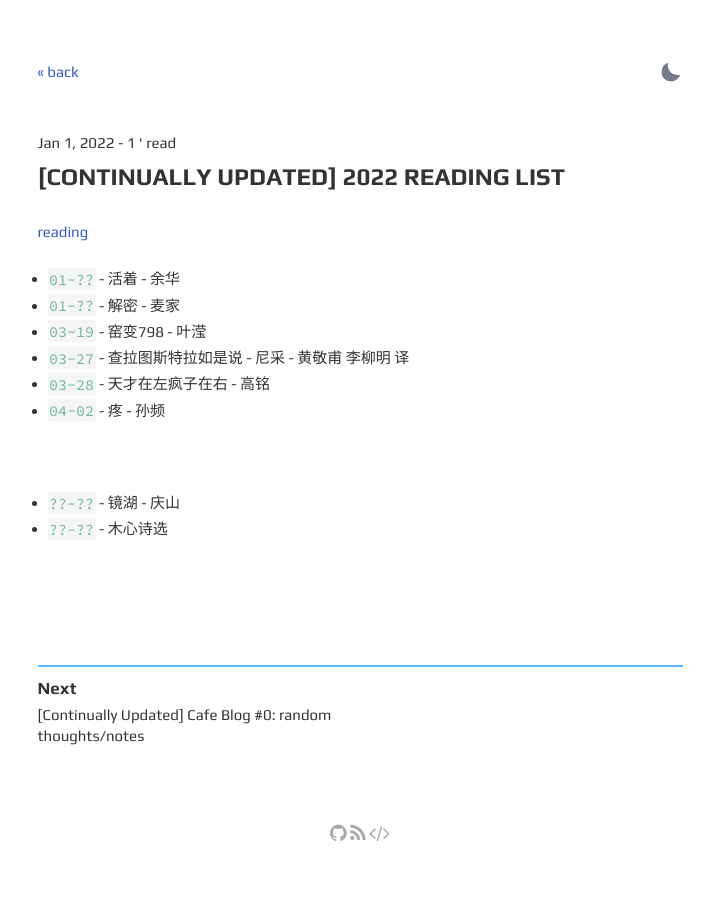
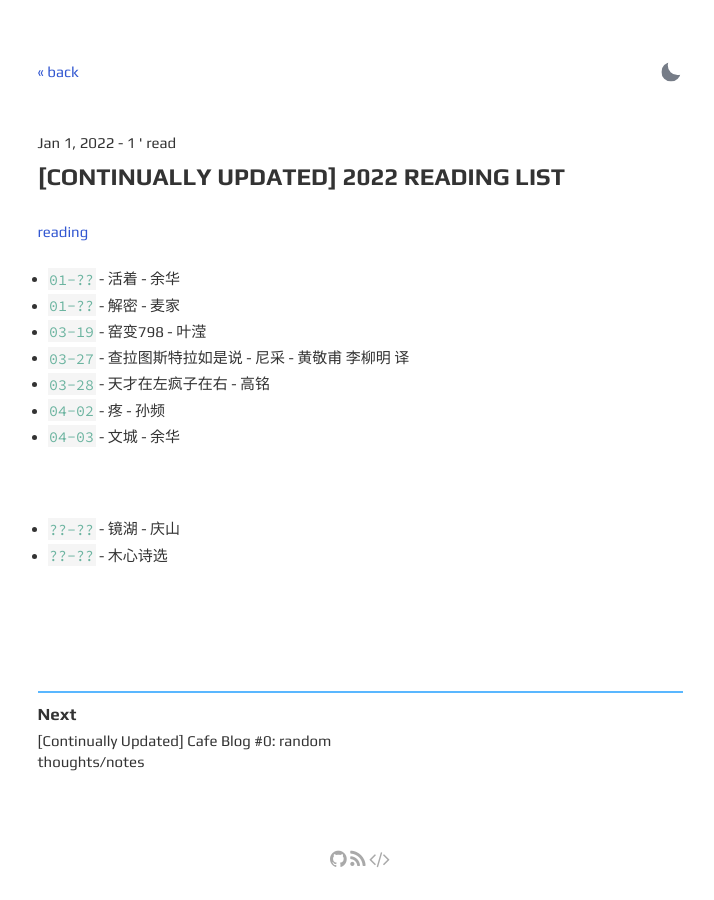
Before and after one commit to Sushi6006/Sushi6006.github.io, a Jekyll site: the page built from _posts/2022-01-01-booklist.md, in a window 1280 px wide. Shown: the whole page, without its empty margins (280-994 px from the left). Built offline with Jekyll 4.4.1, drawn with Linux system fonts in a browser that asks for light colours.

Commit message:
new book read

```diff
--- a/_posts/2022-01-01-booklist.md
+++ b/_posts/2022-01-01-booklist.md
@@ -12,6 +12,7 @@ tags: reading
 - `03-27` - 查拉图斯特拉如是说 - 尼采 - 黄敬甫 李柳明 译
 - `03-28` - 天才在左疯子在右 - 高铭
 - `04-02` - 疼 - 孙频
+- `04-03` - 文城 - 余华
 
 <br>
 
```
